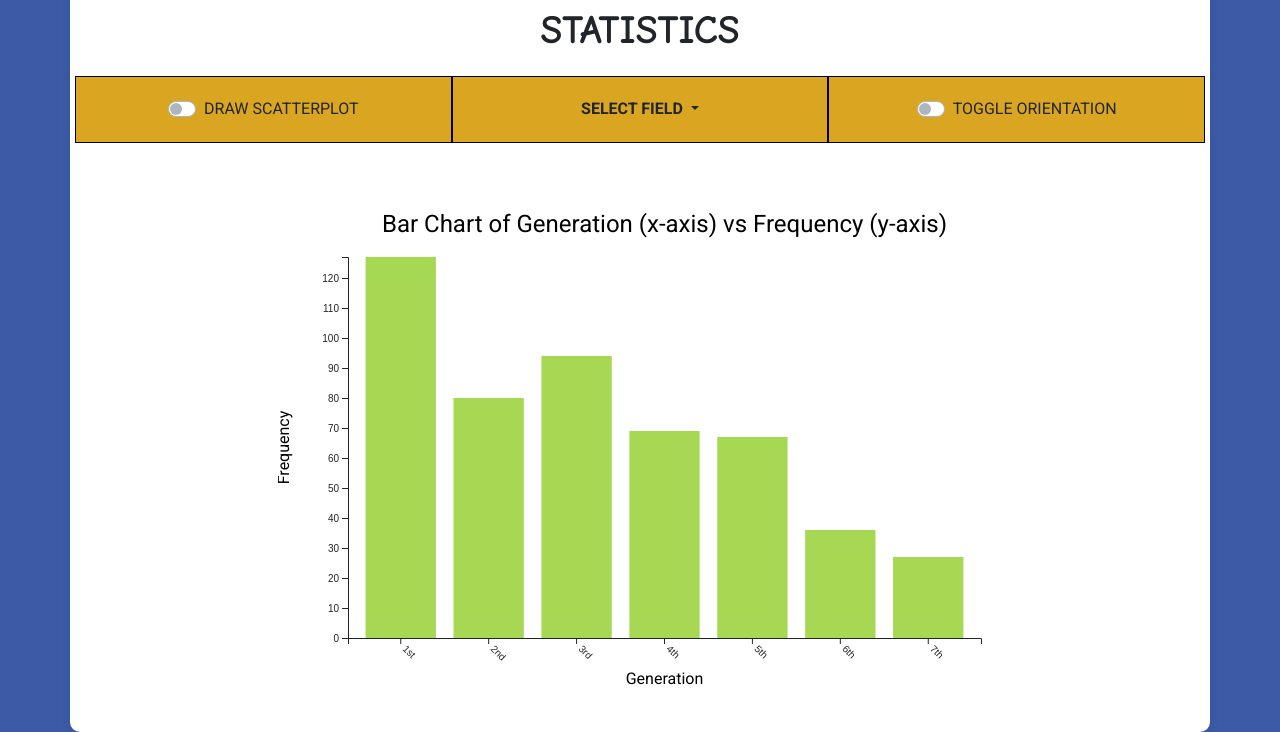
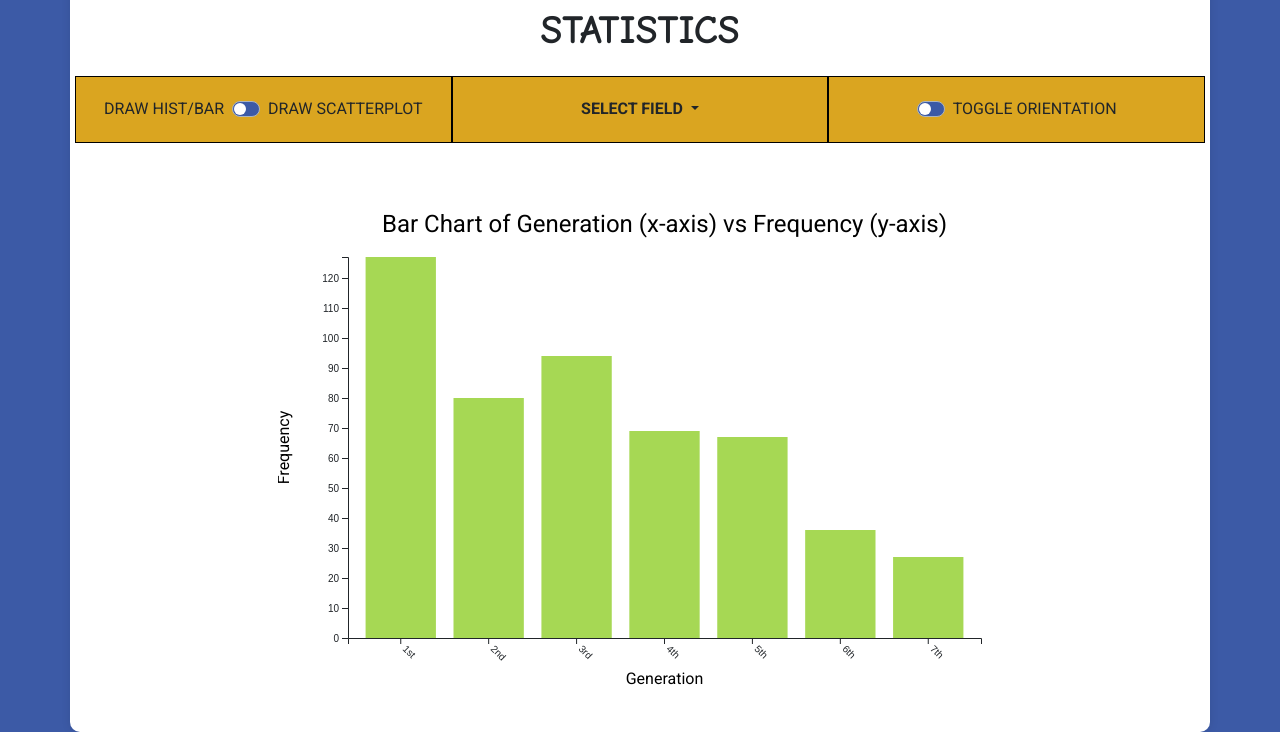
Before and after one commit to Chahat08/Pokemon-Statistics-Visualisation, a website: page index.html in a window 1280 px wide. Shown: the part 68-800 px from the top of the page. Drawn offline with nearby package versions, Linux system fonts and the light colour scheme.

Commit message:
css of the toggles changed

```diff
--- a/index.html
+++ b/index.html
@@ -29,6 +29,7 @@
             <!-- Dropdowns Row -->
             <div class="col-md-4 text-center menu">
                 <div class="d-flex justify-content-between align-items-center">
+                    <span>DRAW HIST/BAR &nbsp;</span>
                     <div class="custom-control custom-switch">
                         <input type="checkbox" class="custom-control-input" id="togglePlotType">
                         <label class="custom-control-label" for="togglePlotType">DRAW SCATTERPLOT</label>
--- a/style.css
+++ b/style.css
@@ -83,3 +83,16 @@ h1 {
 .dropdown-menu a:hover {
     background-color: #b8860b; /* Dark goldenrod */
 }
+
+
+.custom-control-input:checked ~ .custom-control-label::before {
+    background-color: #3c5aa6; /* Blue color when toggle is on */
+}
+
+.custom-switch .custom-control-label::before {
+    background-color: #3c5aa6; /* Blue color by default */
+}
+
+.custom-switch .custom-control-label::after {
+    background-color: #ffffff; /* White color for the circle */
+}
```
